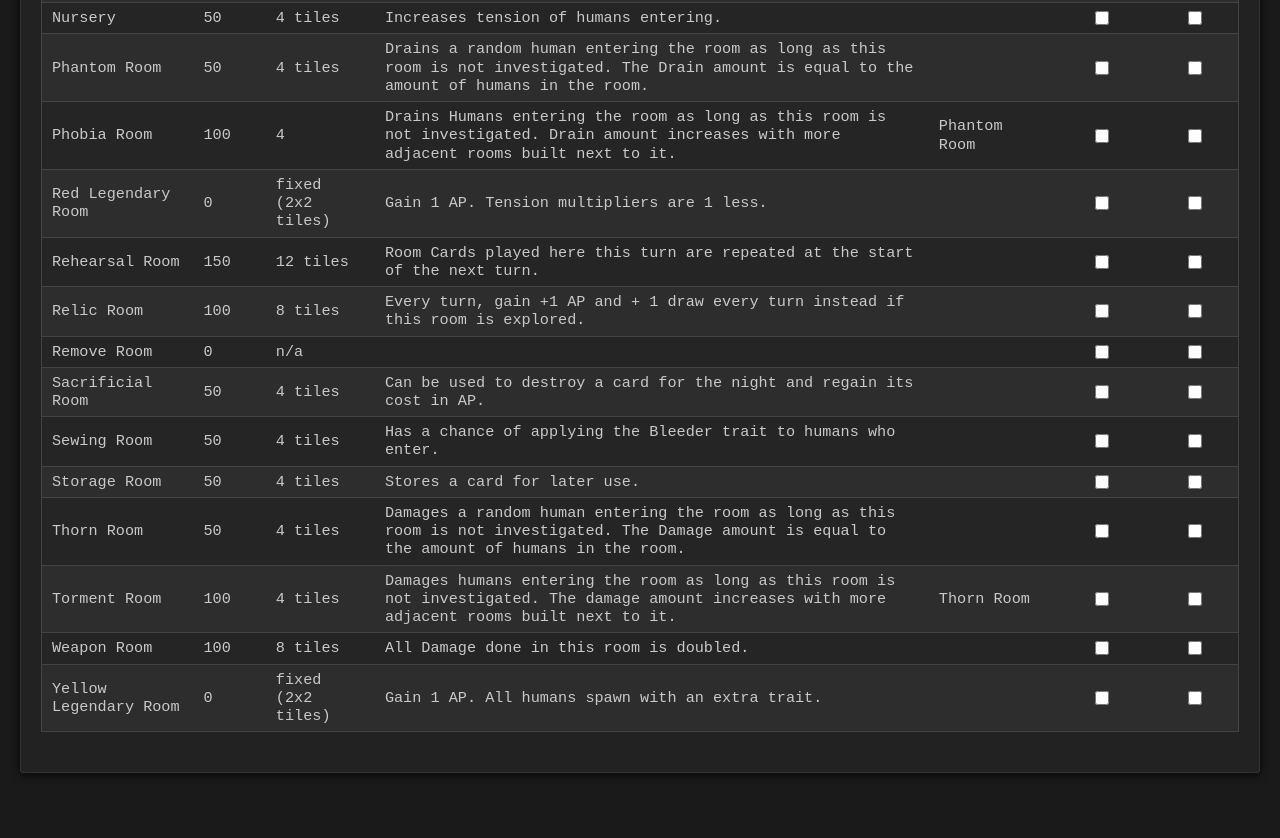
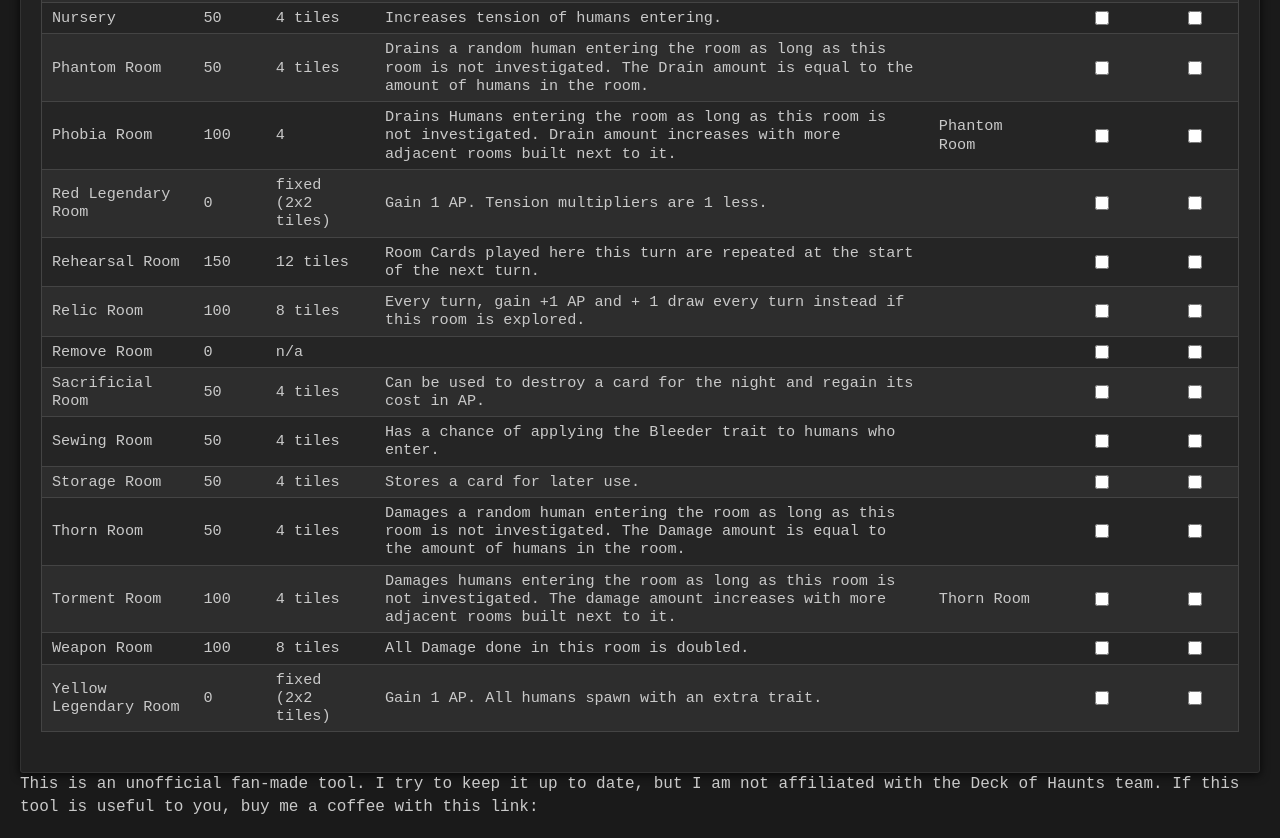
Before and after one commit to rlankenau/croissant, a plain HTML site: page index.html in a window 1280 px wide. Shown: the part 759-1597 px from the top of the page. Before the commit the page ends 1552 px from the top, so only its background shows below. Drawn offline with Linux system fonts and the light colour scheme.

Commit message:
Add kofi link

```diff
--- a/index.html
+++ b/index.html
@@ -27,5 +27,11 @@
         </div>
     </div>
     <script src="js/script.js"></script>
+    <div>
+        This is an unofficial fan-made tool.  I try to keep it up to date, but I am not affiliated with the Deck of Haunts team.
+        If this tool is useful to you, buy me a coffee with this link:
+        <script type='text/javascript' src='https://storage.ko-fi.com/cdn/widget/Widget_2.js'></script><script type='text/javascript'>kofiwidget2.init('Support me on Ko-fi', '#72a4f2', 'L3L1JBOWW');kofiwidget2.draw();</script>
+
+    </div>
 </body>
 </html>
```
